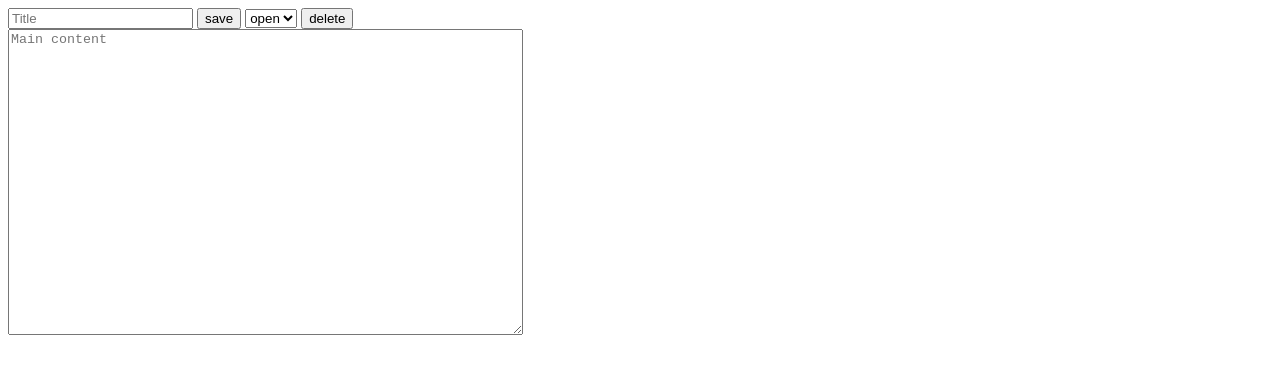
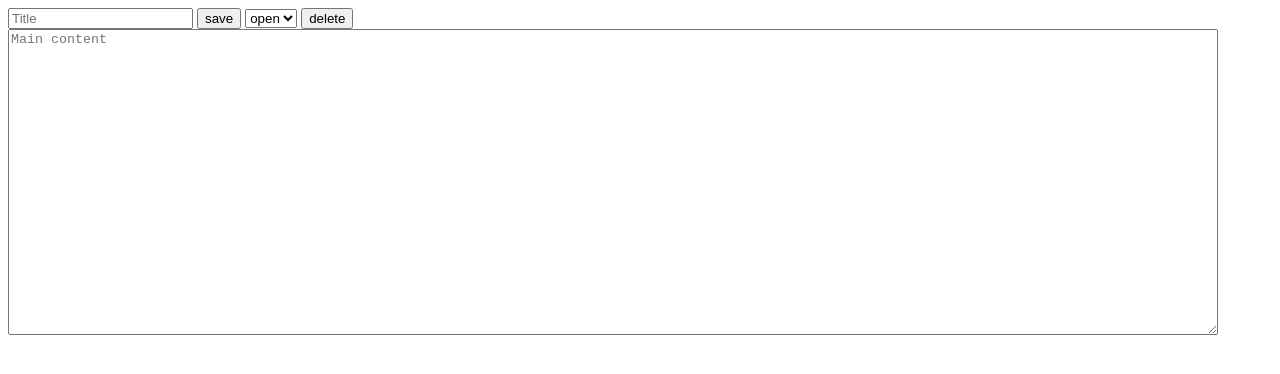
Before and after one commit to harrySullivan/notesy, a plain HTML site: page index.html in a window 1280 px wide. Drawn offline with nearby package versions, Linux system fonts and the light colour scheme.

Commit message:
Revert "horizontal layout"
This reverts commit ff8386621117c088217e7c9ffd984f2eff0b410d.

```diff
--- a/index.html
+++ b/index.html
@@ -33,8 +33,8 @@
 
 </head>
 
-<body style="width: 98%; display: flex; flex-direction: row; overflow: hidden;">
-  <div style="height: 100%;">
+<body style="width: 98%">
+
   <input class="no-print" type="text" id="title-input" placeholder="Title">
   <button class="no-print" style="display: inline;" onclick="save()">save</button>
   <select class="no-print" style="display: inline;" id="open-select" onchange="openFile(event)">
@@ -45,12 +45,8 @@
   <textarea class="no-print" rows=20 id="main-input" style="width: 96%; resize: vertical;"
     placeholder="Main content"></textarea>
   <br>
-
-  </div>
-  <div style="overflow-y: scroll; height: 95vh; width: max-content;">
   <h1 id="title-output" style="text-align: center;"></h1>
   <span id="output"></span>
-  </div>
 
 </body>
 
```
Lines whose indentation alone changed are shown as unchanged.
